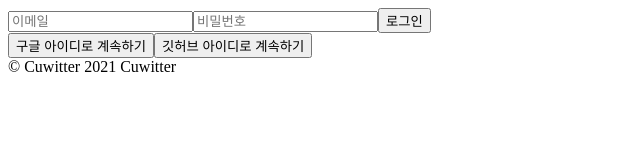
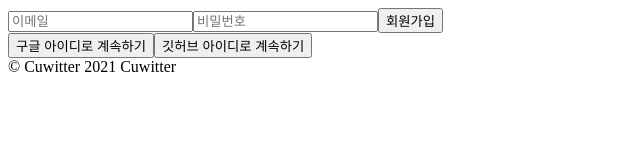
Before and after one commit to YEONGORI/CUWITTER, a React (Create React App) app: page /#/ in a window 1280 px wide. Shown: the top 160 px of the page, without its empty margins (0-640 px from the left). Built offline with nearby package versions, Linux system fonts and the light colour scheme; no server answers.

Commit message:
auth시스템 만드는즁

```diff
--- a/src/routes/Auth.js
+++ b/src/routes/Auth.js
@@ -1,8 +1,10 @@
+import { authService } from "fBase"
 import React, { useState } from "react"
 
 const Auth = () => {
 	const [email, setEmail] = useState("")
 	const [password, setPassword] = useState("")
+	const [newAccount, setNewAccount] = useState(true)
 
 	const onChange = event => {
 		const {
@@ -15,8 +17,13 @@
 		}
 	}
 
-	const onSubmit = event => {
+	const onSubmit = async event => {
 		event.preventDefault()
+		if (newAccount) {
+			await authService.createUserWithEmailAndPassword(email, password)
+		} else {
+			// 로그인
+		}
 	}
 
 	return (
@@ -24,7 +31,7 @@
 			<form onSubmit={onSubmit}>
 				<input
 					name="email"
-					type="text"
+					type="email"
 					placeholder="이메일"
 					required
 					value={email}
@@ -38,7 +45,7 @@
 					value={password}
 					onChange={onChange}
 				/>
-				<input type="submit" value="로그인" />
+				<input type="submit" value={newAccount ? "회원가입" : "로그인"} />
 			</form>
 			<div>
 				<button>구글 아이디로 계속하기</button>
```
